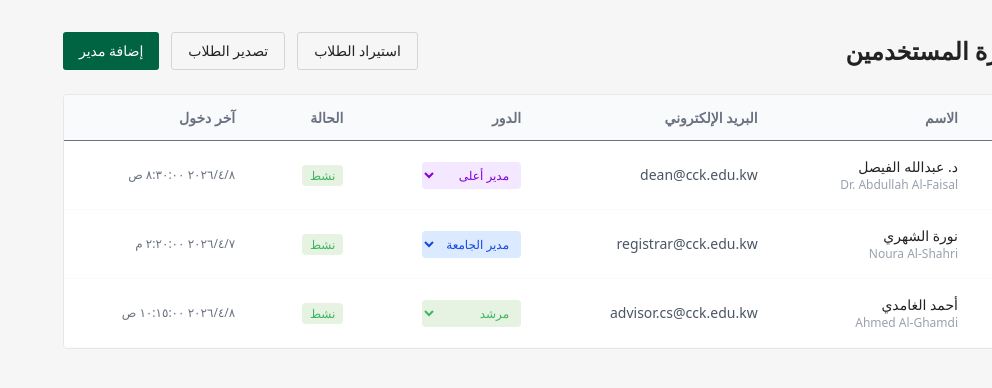
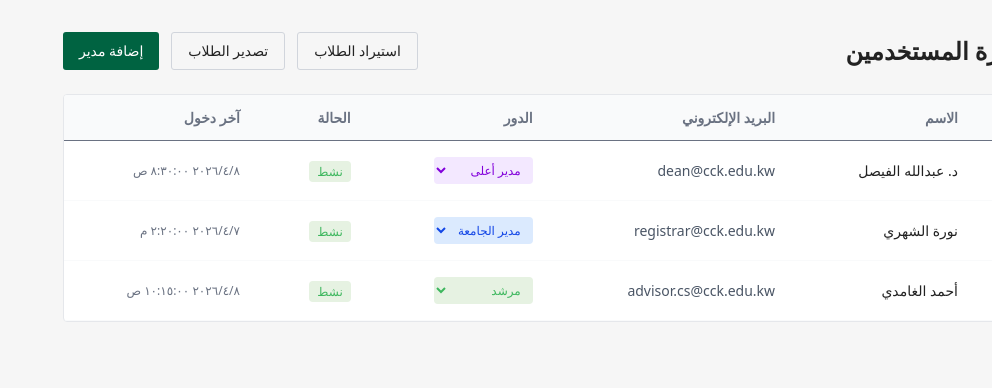
Before and after one commit to Danah-Altukhaim/website, a Next.js app: page /users in a window 1280 px wide. Shown: the top 388 px of the page, without its empty margins (288-1280 px from the left). Built offline with nearby package versions, Linux system fonts and the light colour scheme; sample sign-in values are in the browser's storage.

Commit message:
Show only active locale name in users table

```diff
--- a/src/app/users/page.tsx
+++ b/src/app/users/page.tsx
@@ -192,7 +192,6 @@ export default function UsersPage() {
   };
 
   const primaryName = (u: AdminUser) => locale === 'ar' ? u.name_ar : u.name_en;
-  const secondaryName = (u: AdminUser) => locale === 'ar' ? u.name_en : u.name_ar;
 
   if (users.length === 0 && !error) {
     return (
@@ -445,10 +444,7 @@ export default function UsersPage() {
                       />
                     </td>
                     <td className="px-6 py-4">
-                      <div>
-                        <span className="font-medium">{primaryName(u)}</span>
-                        <span className="block text-xs text-gray-400">{secondaryName(u)}</span>
-                      </div>
+                      <span className="font-medium">{primaryName(u)}</span>
                     </td>
                     <td className="px-6 py-4 text-gray-600">{u.email}</td>
                     <td className="px-6 py-4">
```
